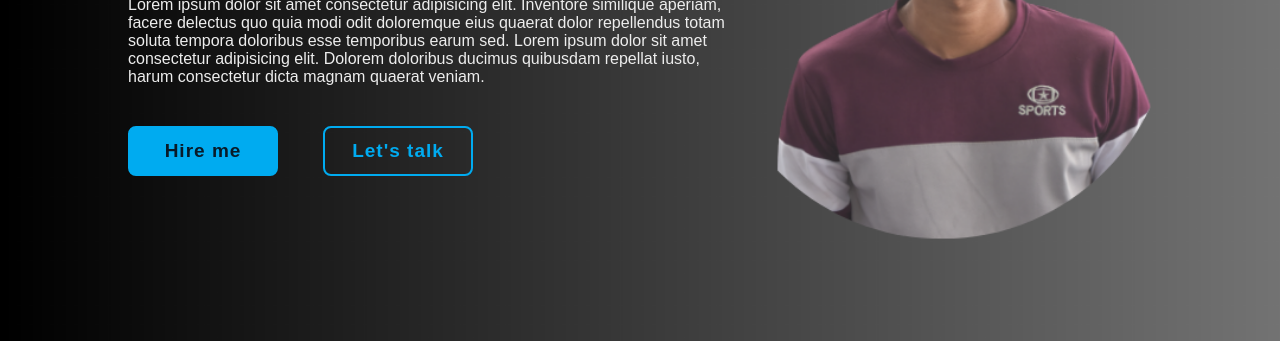
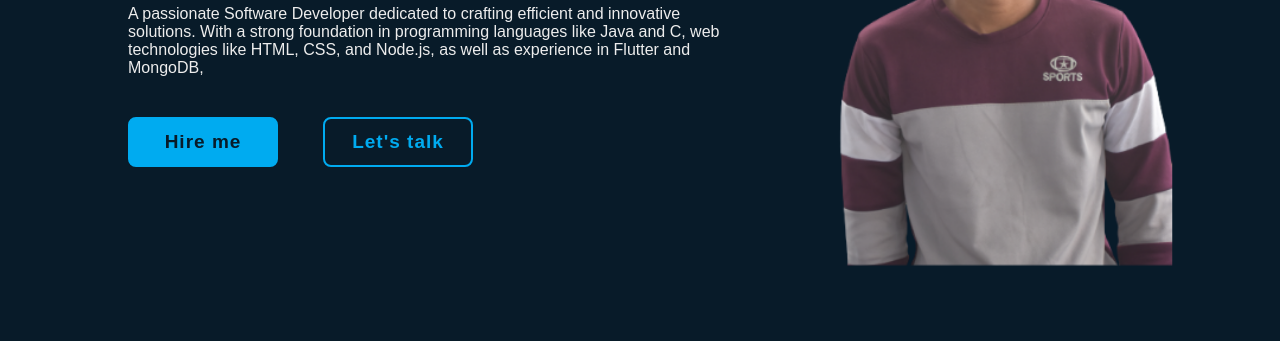
Before and after one commit to sampath-987/portfolio, a plain HTML site: page index.html in a window 1280 px wide. Shown: the part 376-717 px from the top of the page. Drawn offline with nearby package versions, Linux system fonts and the light colour scheme; a small style sheet from the web is missing.

Commit message:
updated assaignment1

```diff
--- a/index.html
+++ b/index.html
@@ -25,8 +25,7 @@
         <h1>Hi I'm Sampath Tandel</h1>
         <h3>Web Developer</h3>
         <p>
-          Lorem ipsum dolor sit amet consectetur adipisicing elit. Inventore similique aperiam, facere delectus quo quia modi odit doloremque eius quaerat dolor repellendus totam soluta tempora doloribus esse temporibus earum sed.
-           Lorem ipsum dolor sit amet consectetur adipisicing elit. Dolorem doloribus ducimus quibusdam repellat iusto, harum consectetur dicta magnam quaerat veniam.
+          A passionate Software Developer dedicated to crafting efficient and innovative solutions. With a strong foundation in programming languages like Java and C, web technologies like HTML, CSS, and Node.js, as well as experience in Flutter and MongoDB,
         </p>
         <div class="btn-box">
           <a href="#">Hire me</a>
--- a/style.css
+++ b/style.css
@@ -61,7 +61,7 @@ body{
 
 .home{
     height: 100vh;
-    background: url('profile1.png') no-repeat;
+    background: url('profile5.png') no-repeat;
     background-size: cover;
     background-position: center;
     display: flex;
@@ -263,7 +263,7 @@ body{
     position: absolute;
     top: 0;
     right: 110px;
-    width: 500px;
+    width: 600px;
     height: 100%;
     background: transparent;
     transition: 3s;
@@ -274,20 +274,7 @@ body{
     opacity: .8;
 }
 
-.home-imgHover::after{
-    content:'';
-    position: absolute;
-    top: 0;
-    left: 0;
-    right: 0;
-    width: 100%;
-    height: 100%;
-    background: #081b29;
-    animation: showRight 1s ease forwards;
-    animation-delay: 3s;
-    z-index: 2;
 
-}
 
 
 @keyframes showRight{
```
Also changed, not shown: profile3.png (added), profile4.png (added), profile5.png (added).
